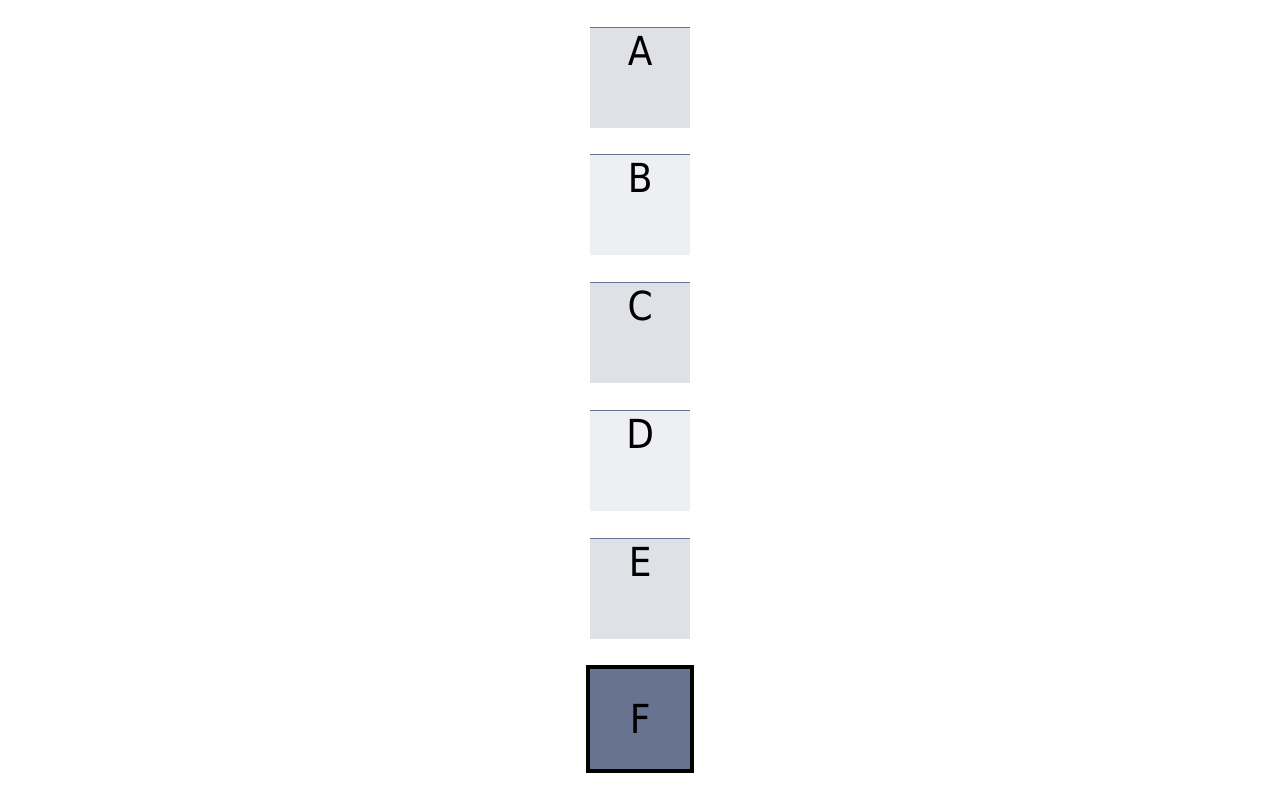
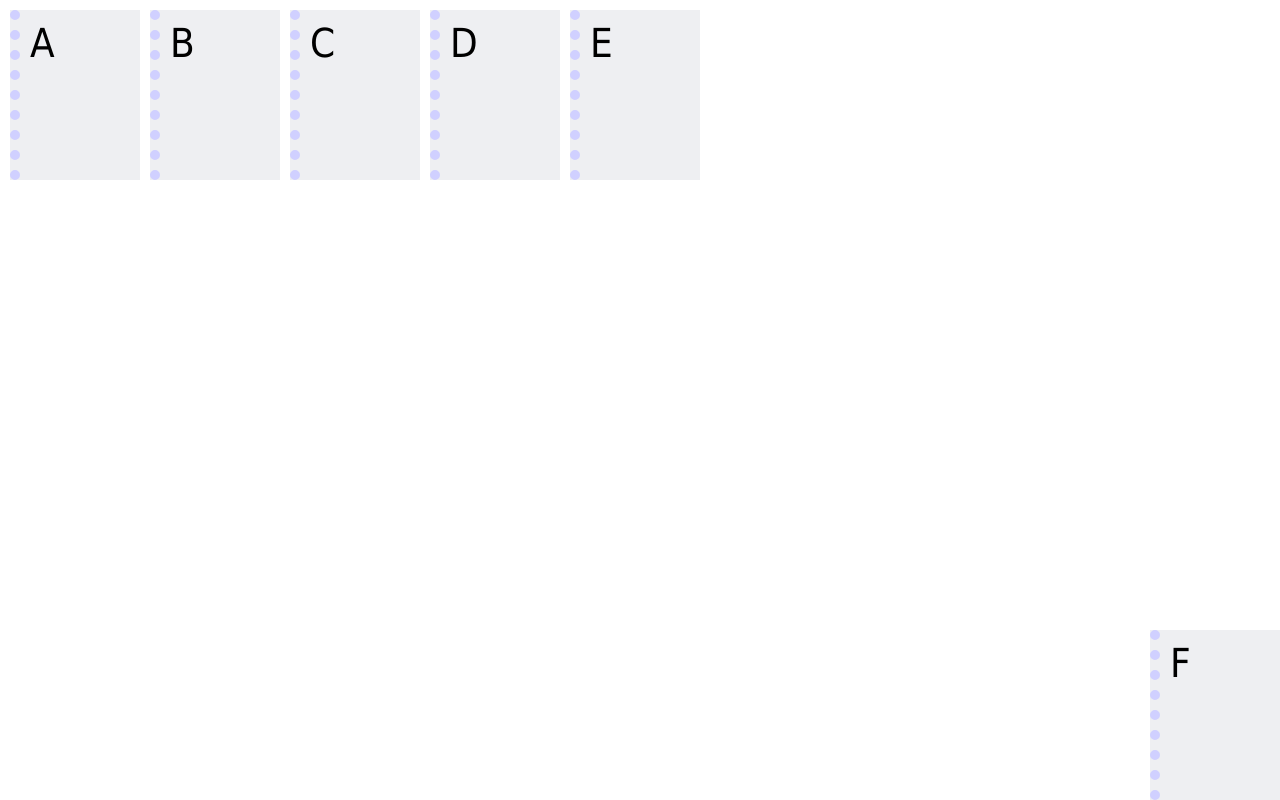
Before and after one commit to amin-nejad/responsive-web-apps, a plain HTML site: page 01_html_css/index.html in a window 1280 px wide. Drawn offline with Linux system fonts and the light colour scheme.

Commit message:
styleB.css done

```diff
--- a/01_html_css/index.html
+++ b/01_html_css/index.html
@@ -5,17 +5,18 @@
  <html xmlns="http://www.w3.org/1999/xhtml" xml:lang="en" lang="en">
 
  <head>
-    <link rel="stylesheet" type="text/css" href="styleA.css" />
+     <!-- Change css to and from styleA and styleB-->
+    <link rel="stylesheet" type="text/css" href="styleB.css" />
  </head>
 
  <body>
      <div class="container">
-         <div class="same1"><span>A</span></div>
-         <div class="same1 same2"><span>B</span></div>
-         <div class="same1"><span>C</span></div>
-         <div class="same1 same2"><span>D</span></div>
-         <div class="same1"><span>E</span></div>
-         <div class="different"><span>F</span></div>
+         <div class="same1 hover"><span>A</span></div>
+         <div class="same1 same2 hover"><span>B</span></div>
+         <div class="same1 hover"><span>C</span></div>
+         <div class="same1 same2 hover"><span>D</span></div>
+         <div class="same1 hover"><span>E</span></div>
+         <div class="different hover"><span>F</span></div>
      </div>
  </body>
 
--- a/01_html_css/styleB.css
+++ b/01_html_css/styleB.css
@@ -0,0 +1,46 @@
+.container {
+	display: flex;
+	flex-wrap: nowrap;
+    position: fixed;
+	top: 0;
+	bottom: 0;
+	left: 0;
+	right: 0;
+    margin: auto;
+}
+.same1 {
+    display: flex;
+    font-family: Tahoma;
+    font-size: 40px;
+    color: black;
+    background: #eeeff2;
+    width: 100px;
+    height: 150px;
+    min-width: 100px;
+    min-height: 150px;
+    border-left: 10px dotted #D0D0FF;
+    padding: 10px;
+    margin-top: 10px;
+    margin-left: 10px;
+}
+.different {
+    display: flex;
+    font-family: Tahoma;
+    font-size: 40px;
+    color: black;
+    background: #eeeff2;
+    width: 100px;
+    height: 150px;
+    min-width: 100px;
+    min-height: 150px;
+    border-left: 10px dotted #D0D0FF;
+    padding: 10px;
+    position: fixed;
+    bottom: 0;
+    right: 0;
+}
+.hover:hover {
+    background: yellow;
+    color: goldenrod;
+    cursor: pointer;
+  }
```
Also changed, not shown: 01_html_css/styleA.css (line endings or trailing spaces).
